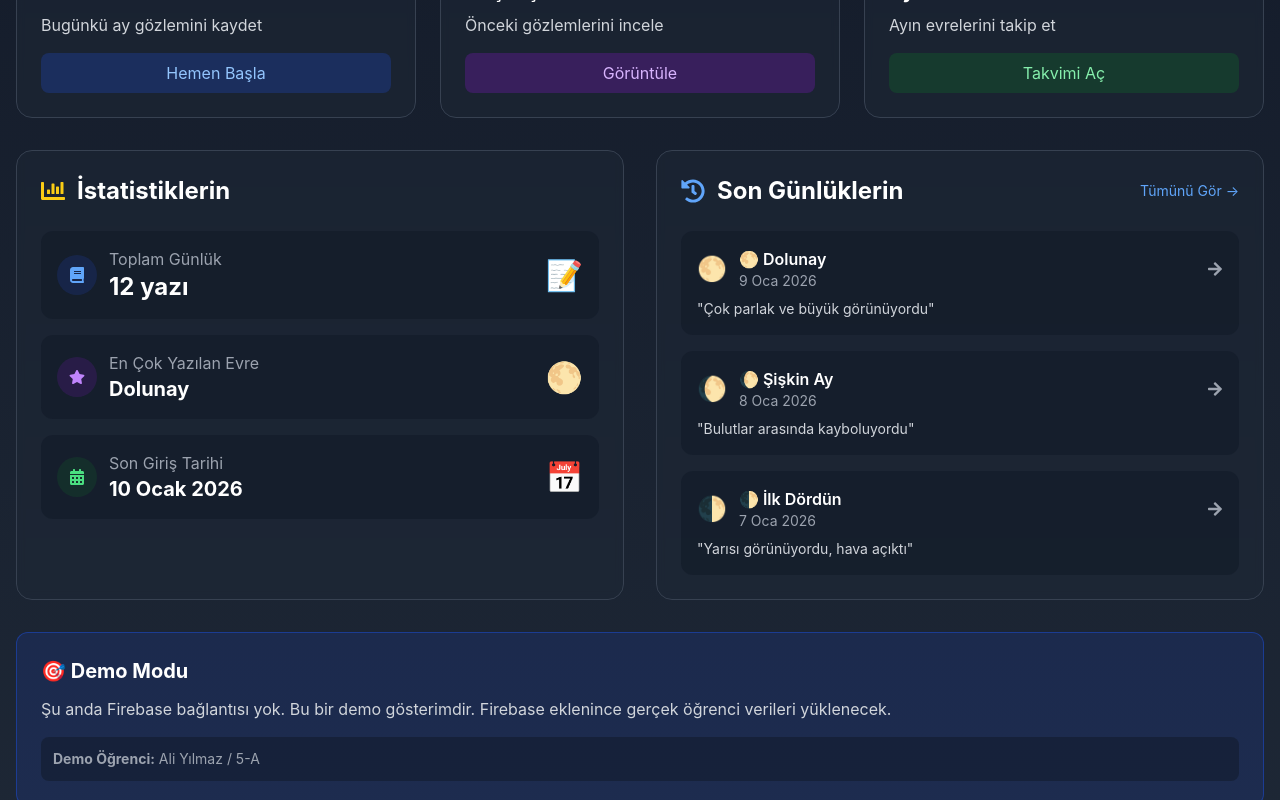
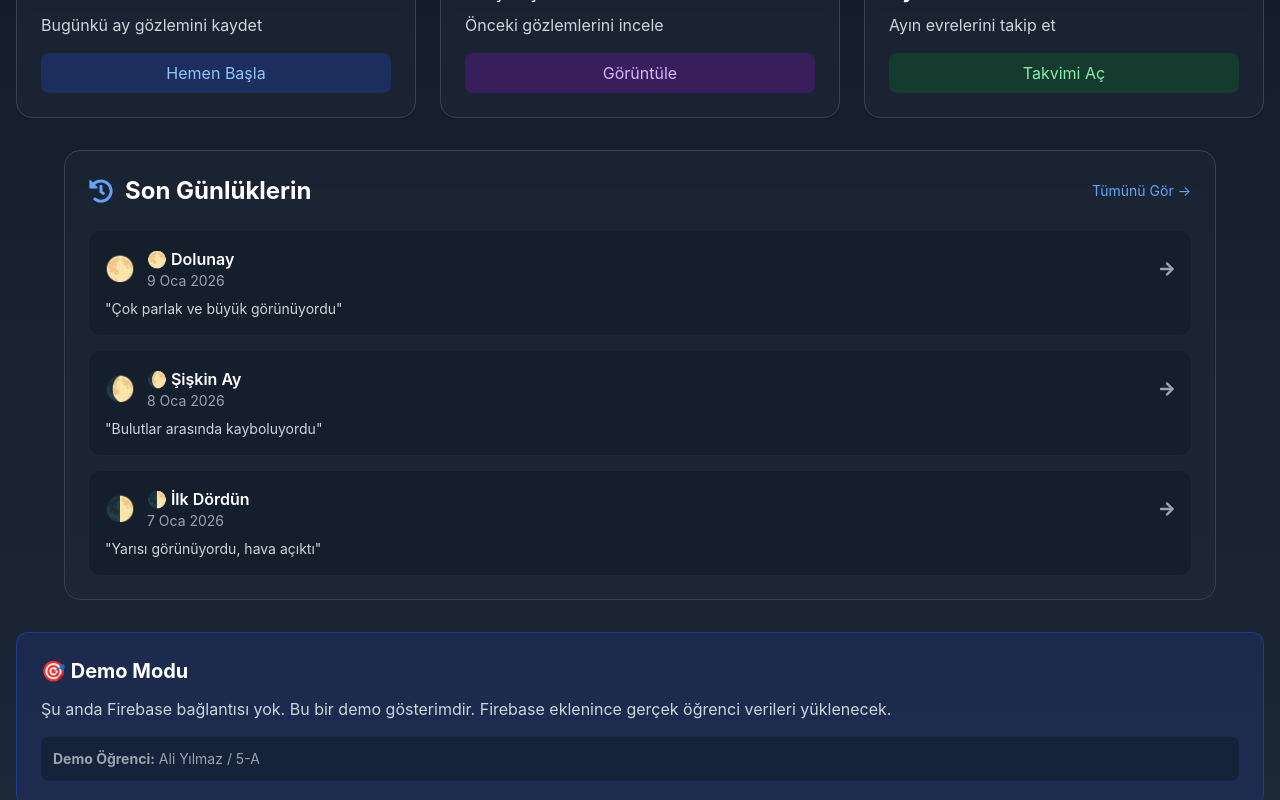
Before and after one commit to yrdgl/subasiooaygunlugum, a React (Create React App) app in the folder frontend/: page /OgrenciDashboard in a window 1280 px wide. Shown: the part 483-1283 px from the top of the page. Built offline with nearby package versions, Linux system fonts and the light colour scheme.

Commit message:
Update OgrenciDashboard.js

```diff
--- a/frontend/src/pages/OgrenciDashboard.js
+++ b/frontend/src/pages/OgrenciDashboard.js
@@ -16,12 +16,6 @@ function OgrenciDashboard() {
     sinif: "5",
     sube: "A",
     ogrenciNo: "12345"
-  });
-
-  const [istatistikler] = useState({
-    toplamGunluk: 12,
-    enCokYazilanEvre: "Dolunay",
-    sonGiris: "10 Ocak 2026"
   });
 
   const [sonGunlukler] = useState([
@@ -46,23 +40,18 @@ function OgrenciDashboard() {
   };
 
   const handleGecmisGunlukler = () => {
-    // Bu butonu düzelttim: /Gunlukler sayfasına yönlendiriyor
     navigate('/Gunlukler');
   };
 
   const handleAyTakvimi = () => {
-    // Bu butonu düzelttim: /AyTakvimi sayfasına yönlendiriyor
     navigate('/AyTakvimi');
   };
 
   const handleGunlukDetay = (id) => {
-    // Günlük detay sayfası için - örnek olarak id ile yönlendirme
     alert(`Günlük detay sayfası yakında eklenecek! ID: ${id}`);
-    // Gelecekte: navigate(`/GunlukDetay/${id}`);
   };
 
   const handleTumGunlukler = () => {
-    // Tüm günlükler butonunu da düzelttim
     navigate('/Gunlukler');
   };
 
@@ -203,61 +192,9 @@ function OgrenciDashboard() {
             </button>
           </div>
 
-          {/* İki Sütun: İstatistikler ve Son Günlükler */}
-          <div className="grid grid-cols-1 lg:grid-cols-2 gap-8">
-            {/* Sol: İstatistikler */}
-            <div className="bg-gray-800/50 backdrop-blur-sm rounded-2xl p-6 border border-gray-700">
-              <div className="flex items-center mb-6">
-                <FaChartBar className="text-2xl text-yellow-400 mr-3" />
-                <h2 className="text-2xl font-bold">İstatistiklerin</h2>
-              </div>
-
-              <div className="space-y-4">
-                {/* Toplam Günlük */}
-                <div className="flex items-center justify-between p-4 bg-gray-900/50 rounded-xl">
-                  <div className="flex items-center">
-                    <div className="w-10 h-10 rounded-full bg-blue-900/30 flex items-center justify-center mr-3">
-                      <FaBook className="text-blue-400" />
-                    </div>
-                    <div>
-                      <p className="text-gray-400">Toplam Günlük</p>
-                      <p className="text-2xl font-bold">{istatistikler.toplamGunluk} yazı</p>
-                    </div>
-                  </div>
-                  <div className="text-3xl">📝</div>
-                </div>
-
-                {/* En Çok Yazılan */}
-                <div className="flex items-center justify-between p-4 bg-gray-900/50 rounded-xl">
-                  <div className="flex items-center">
-                    <div className="w-10 h-10 rounded-full bg-purple-900/30 flex items-center justify-center mr-3">
-                      <FaStar className="text-purple-400" />
-                    </div>
-                    <div>
-                      <p className="text-gray-400">En Çok Yazılan Evre</p>
-                      <p className="text-xl font-bold">{istatistikler.enCokYazilanEvre}</p>
-                    </div>
-                  </div>
-                  <div className="text-3xl">🌕</div>
-                </div>
-
-                {/* Son Giriş */}
-                <div className="flex items-center justify-between p-4 bg-gray-900/50 rounded-xl">
-                  <div className="flex items-center">
-                    <div className="w-10 h-10 rounded-full bg-green-900/30 flex items-center justify-center mr-3">
-                      <FaCalendarAlt className="text-green-400" />
-                    </div>
-                    <div>
-                      <p className="text-gray-400">Son Giriş Tarihi</p>
-                      <p className="text-xl font-bold">{istatistikler.sonGiris}</p>
-                    </div>
-                  </div>
-                  <div className="text-3xl">📅</div>
-                </div>
-              </div>
-            </div>
-
-            {/* Sağ: Son Günlükler */}
+          {/* Sadece Son Günlükler - İstatistikler kaldırıldı */}
+          <div className="max-w-6xl mx-auto">
+            {/* Son Günlükler - Tam Genişlik */}
             <div className="bg-gray-800/50 backdrop-blur-sm rounded-2xl p-6 border border-gray-700">
               <div className="flex items-center justify-between mb-6">
                 <div className="flex items-center">
```
